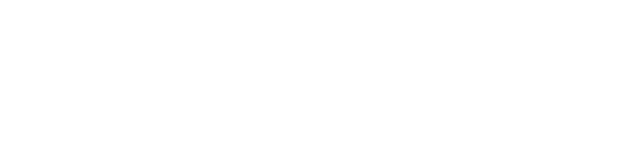
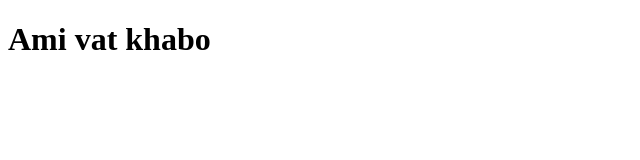
Before and after one commit to Developer-Sojol/Alfabet-clas-pro, a plain HTML site: page index.html in a window 1280 px wide. Shown: the whole page, without its empty margins (0-640 px from the left). Drawn offline with Linux system fonts and the light colour scheme.

Commit message:
test commit

```diff
--- a/index.html
+++ b/index.html
@@ -6,6 +6,6 @@
    <title>Document</title>
 </head>
 <body>
-
+   <h1>Ami vat khabo </h1>
 </body>
 </html>
```
